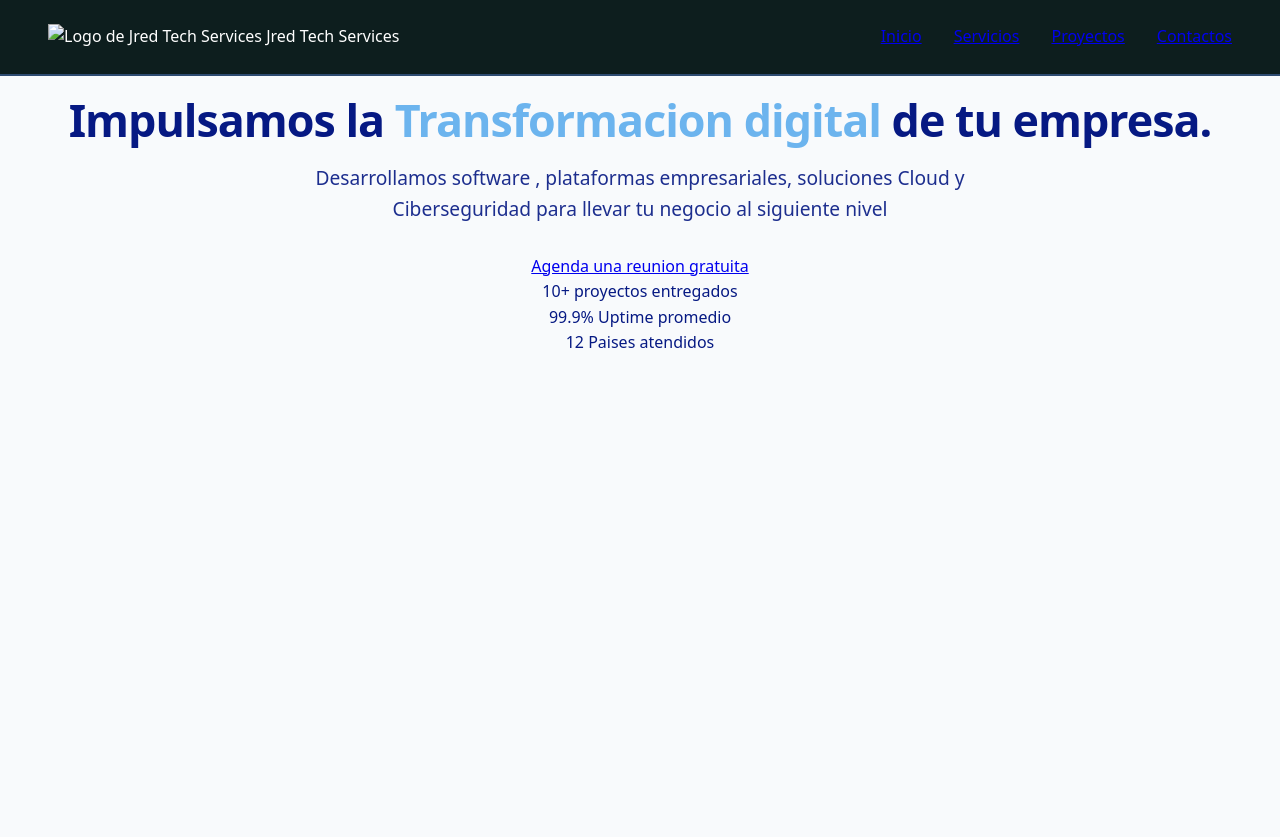
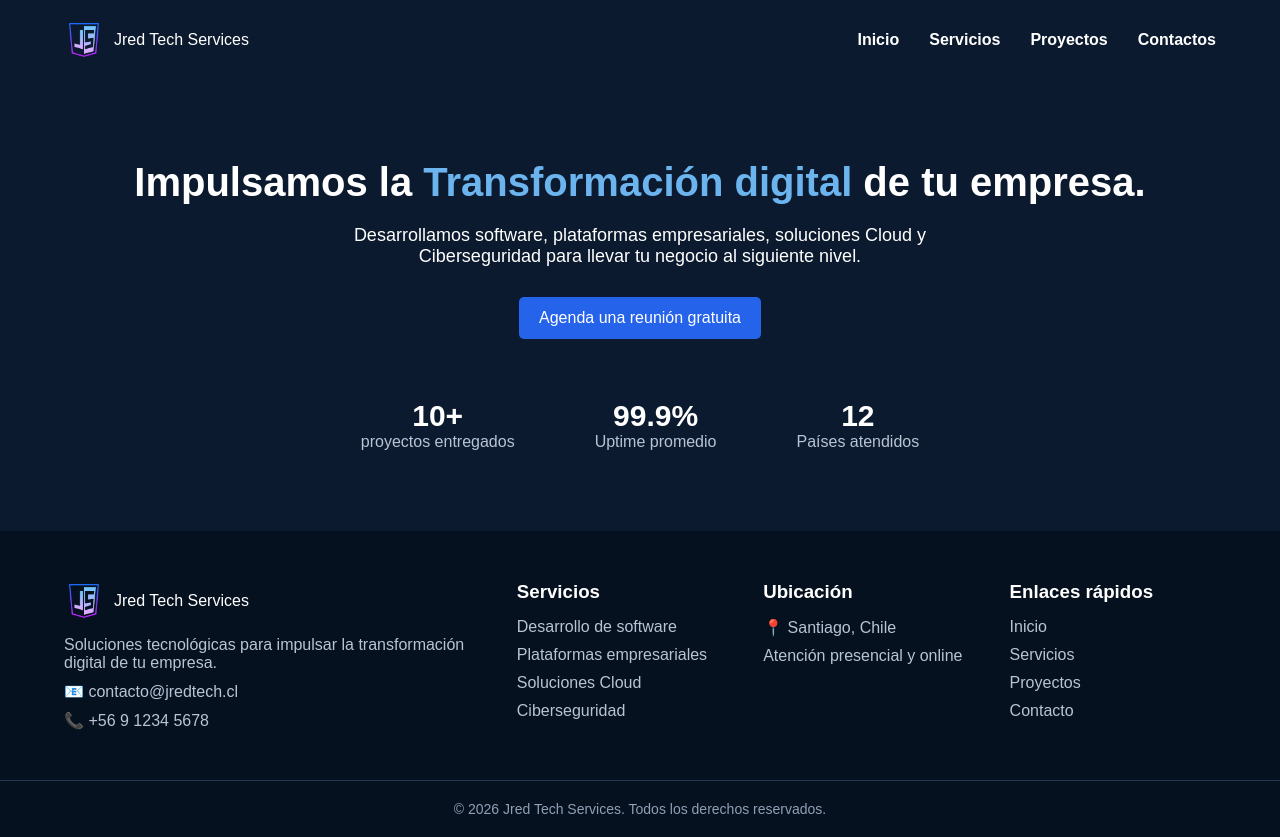
Before and after one commit to Jeanrenel92/mi-sitio-html-y-css, a plain HTML site: page index.html in a window 1280 px wide. Before the commit the page ends 800 px from the top, so only its background shows below. Drawn offline with Linux system fonts and the light colour scheme.

Commit message:
avance en pagina principal Home. html y css

```diff
--- a/index.html
+++ b/index.html
@@ -1,5 +1,6 @@
 <!DOCTYPE html>
 <html lang="es">
+
 <head>
     <meta charset="UTF-8">
     <meta name="viewport" content="width=device-width, initial-scale=1.0">
@@ -9,37 +10,154 @@
 
 <body>
 
-    <nav class="header">
+    <header class="header">
         <div class="contenedor">
-            <div class="logo"> <img src="img/logo.png" alt="Logo de Jred Tech Services"> Jred Tech Services</div>
+
+            <div class="logo">
+                <img src="data/icon/logo.png" alt="Jred Tech Services">
+                <span>Jred Tech Services</span>
+            </div>
+
             <ul class="menu">
-                <li><a href="#"> Inicio</a></li>
-                <li><a href="#"> Servicios</a></li>
-                <li><a href="#"> Proyectos</a></li>
-                <li><a href="#"> Contactos</a></li>
+                <li><a href="#">Inicio</a></li>
+                <li><a href="#">Servicios</a></li>
+                <li><a href="#">Proyectos</a></li>
+                <li><a href="#">Contactos</a></li>
             </ul>
+
         </div>
-    </nav>
+    </header>
 
-    <seccion class="home">
+
+    <main class="home">
+
         <div class="contenedor">
-            <h1>Impulsamos la <span>Transformacion digital</span> de tu empresa.</h1>
-            <p>Desarrollamos software , plataformas empresariales, soluciones Cloud y Ciberseguridad para llevar tu negocio al siguiente nivel</p>
-            <a href="#" class="btn-contacto"> Agenda una reunion gratuita</a>
+
+            <h1>
+                Impulsamos la
+                <span>Transformación digital</span>
+                de tu empresa.
+            </h1>
+
+            <p>
+                Desarrollamos software, plataformas empresariales,
+                soluciones Cloud y Ciberseguridad para llevar tu
+                negocio al siguiente nivel.
+            </p>
+
+            <a href="#" class="btn-contacto">
+                Agenda una reunión gratuita
+            </a>
+
 
             <div class="home-statt">
-                <div class="s-item"><span class="s-number">10+</span><span class="s-label"> proyectos entregados</span></div>
-                <div class="s-item"><span class="s-number">99.9%</span><span class="s-label"> Uptime promedio</span></div>
-                <div class="s-item"><span class="s-number">12</span><span class="s-label"> Paises atendidos</span></div>
+
+                <div class="s-item">
+                    <span class="s-number">10+</span>
+                    <span class="s-label">proyectos entregados</span>
+                </div>
+
+                <div class="s-item">
+                    <span class="s-number">99.9%</span>
+                    <span class="s-label">Uptime promedio</span>
+                </div>
+
+                <div class="s-item">
+                    <span class="s-number">12</span>
+                    <span class="s-label">Países atendidos</span>
+                </div>
+
             </div>
 
         </div>
 
-    </seccion>
+    </main>
 
+
+
+
+
+
+
+
+
+
+    <footer class="footer">
+
+    <div class="contenedor footer-contenido">
+
+        <!-- Información de contacto -->
+        <div class="footer-columna">
+
+            <div class="logo">
+                <img src="data/icon/logo.png" alt="Logo de Jred Tech Services">
+                <span>Jred Tech Services</span>
+            </div>
+
+            <p>
+                Soluciones tecnológicas para impulsar
+                la transformación digital de tu empresa.
+            </p>
+
+            <p>📧 contacto@jredtech.cl</p>
+            <p>📞 +56 9 1234 5678</p>
+
+        </div>
+
+
+        <!-- Servicios -->
+        <div class="footer-columna">
+
+            <h3>Servicios</h3>
+
+            <ul>
+                <li><a href="#">Desarrollo de software</a></li>
+                <li><a href="#">Plataformas empresariales</a></li>
+                <li><a href="#">Soluciones Cloud</a></li>
+                <li><a href="#">Ciberseguridad</a></li>
+            </ul>
+
+        </div>
+
+
+        <!-- Ubicación -->
+        <div class="footer-columna">
+
+            <h3>Ubicación</h3>
+
+            <p>📍 Santiago, Chile</p>
+            <p>Atención presencial y online</p>
+
+        </div>
+
+
+        <div class="footer-columna">
+
+            <h3>Enlaces rápidos</h3>
+
+            <ul>
+                <li><a href="#">Inicio</a></li>
+                <li><a href="#">Servicios</a></li>
+                <li><a href="#">Proyectos</a></li>
+                <li><a href="#">Contacto</a></li>
+            </ul>
+
+        </div>
+
+    </div>
+
+
+    <!-- Copyright -->
+    <div class="footer-bottom">
+
+        <p>
+            © 2026 Jred Tech Services. Todos los derechos reservados.
+        </p>
+
+    </div>
+
+</footer>
 
 </body>
 
-
-
 </html>
--- a/style.css
+++ b/style.css
@@ -2,78 +2,203 @@
     margin: 0;
     padding: 0;
     box-sizing: border-box;
-
 }
 
 body {
-    font-family: system-ui, -apple-system, BlinkMacSystemFont, 'Segoe UI', Roboto, Oxygen, Ubuntu, Cantarell, 'Open Sans', 'Helvetica Neue', sans-serif;
-    background-color: #f8fafc;
-    color: #0b1a2e;
-    line-height: 1.6;
+    font-family: Arial, sans-serif;
+    background-color: #f5f5f5;
+    color: #222;
+
+    min-height: 100vh;
+
+    display: flex;
+    flex-direction: column;
 }
 
+.home {
+    background-color: #0b1a2e;
+    color: white;
+
+    padding: 80px 0;
+
+    text-align: center;
+
+    flex: 1;
+}
+
+
 .contenedor {
+    width: 90%;
     max-width: 1200px;
     margin: 0 auto;
-    padding: 0.5rem;
 }
 
+
+
 .header {
-    background-color: rgb(13, 30, 30);
+    background-color: #0b1a2e;
     color: white;
-    padding: 1rem 0;
-    border-bottom: 2px solid #2d4b71;
+    padding: 20px 0;
 }
 
 .header .contenedor {
     display: flex;
     justify-content: space-between;
     align-items: center;
-    flex-wrap: wrap;
 }
+
+
+.logo {
+    display: flex;
+    align-items: center;
+    gap: 10px;
+}
+
+.logo img {
+    width: 40px;
+}
+
 
 .menu {
     display: flex;
-    gap: 2rem;
+    gap: 30px;
     list-style: none;
-
 }
 
-menu a {
-    color: #e2e8f0;
+.menu a {
+    color: white;
     text-decoration: none;
-    font-weight: 500;
-    font-size: 1rem;
-
-}
-.menu a:hover{
-    color: #6cb4ee;
-
+    font-weight: bold;
 }
 
-.home {
-    background: linear-gradient(150deg, #0b1a2e 0%, #1a334d 100%);
-    color: rgb(6, 25, 131);
-    padding: 3.5rem 0 4rem;
-    text-align: center;
-    border-bottom: 4px solid #2d4b71;
-
+.menu a:hover {
+    color: #6cb4ee;
 }
 
+
+
+.home {
+    background-color: #0b1a2e;
+    color: white;
+
+    padding: 80px 0;
+
+    text-align: center;
+}
+
+
 .home h1 {
-    font-size: 2.8rem;
-    font-weight: 800;
-    letter-spacing: -1px;
-    margin-bottom: 0.5rem;
+    font-size: 40px;
+    margin-bottom: 20px;
 }
+
 .home h1 span {
     color: #6cb4ee;
 }
 
 .home p {
-    font-size: 1.2rem;
-    opacity: 0.9;
     max-width: 650px;
-    margin: 0.5rem auto 1.8rem;
+    margin: 0 auto 30px;
 
+    font-size: 18px;
 }
+
+.btn-contacto {
+    display: inline-block;
+
+    background-color: #2563eb;
+    color: white;
+
+    padding: 12px 20px;
+
+    text-decoration: none;
+    border-radius: 5px;
+}
+
+.btn-contacto:hover {
+    background-color: #1d4ed8;
+}
+
+
+.home-statt {
+    display: flex;
+    justify-content: center;
+
+    gap: 80px;
+
+    margin-top: 60px;
+}
+
+.s-item {
+    display: flex;
+    flex-direction: column;
+}
+
+.s-number {
+    font-size: 30px;
+    font-weight: bold;
+}
+
+.s-label {
+    color: #b8c4d4;
+}
+
+
+
+.footer {
+    background-color: #06111f;
+    color: white;
+    padding-top: 50px;
+}
+
+
+.footer-contenido {
+    display: grid;
+    grid-template-columns: 2fr 1fr 1fr 1fr;
+    gap: 40px;
+}
+
+
+.footer-columna h3 {
+    margin-bottom: 15px;
+}
+
+.footer-columna p {
+    color: #b8c4d4;
+    margin-bottom: 10px;
+}
+
+
+.footer-columna ul {
+    list-style: none;
+}
+
+.footer-columna li {
+    margin-bottom: 10px;
+}
+
+.footer-columna a {
+    color: #b8c4d4;
+    text-decoration: none;
+}
+
+.footer-columna a:hover {
+    color: #6cb4ee;
+}
+
+
+.footer .logo {
+    margin-bottom: 15px;
+}
+
+.footer-bottom {
+    margin-top: 40px;
+    padding: 20px 0;
+
+    text-align: center;
+
+    border-top: 1px solid #26384d;
+
+    color: #8fa0b5;
+    font-size: 14px;
+}
```
Also changed, not shown: data/icon/logo.png (added).
